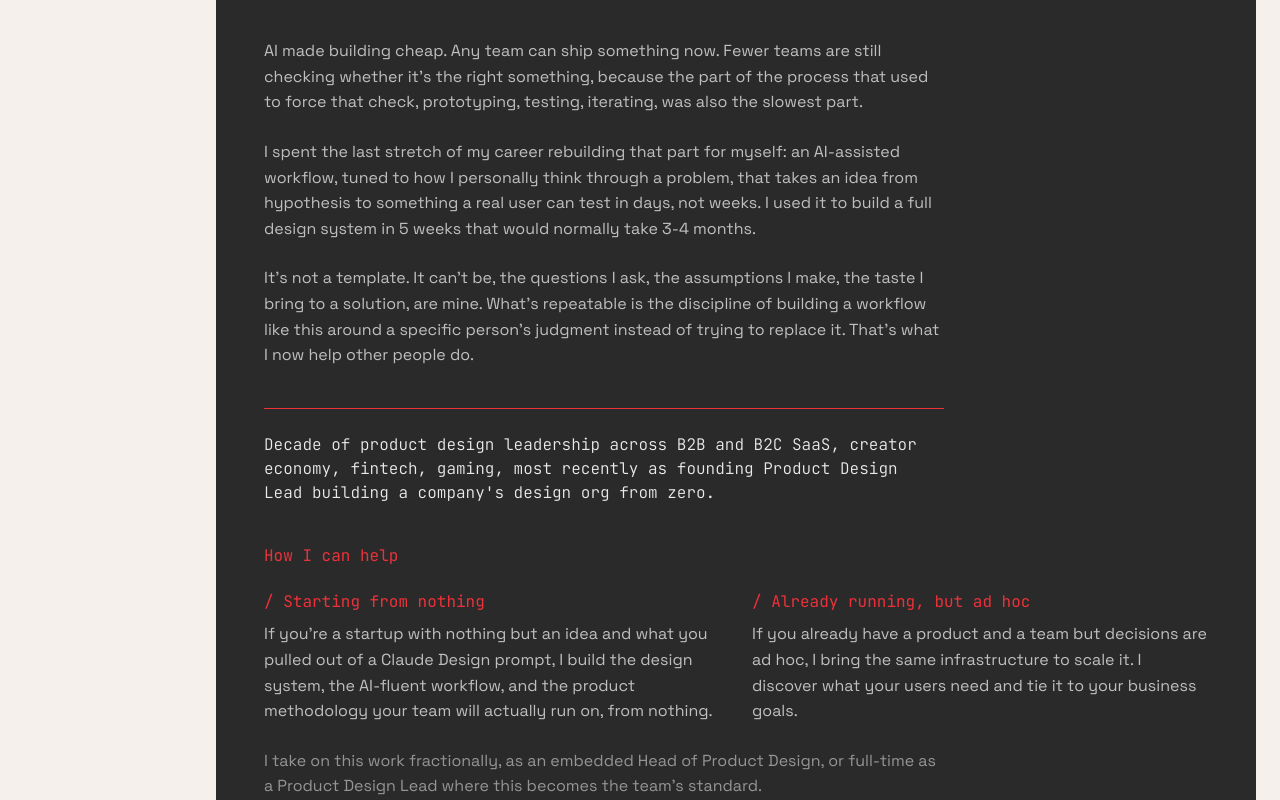
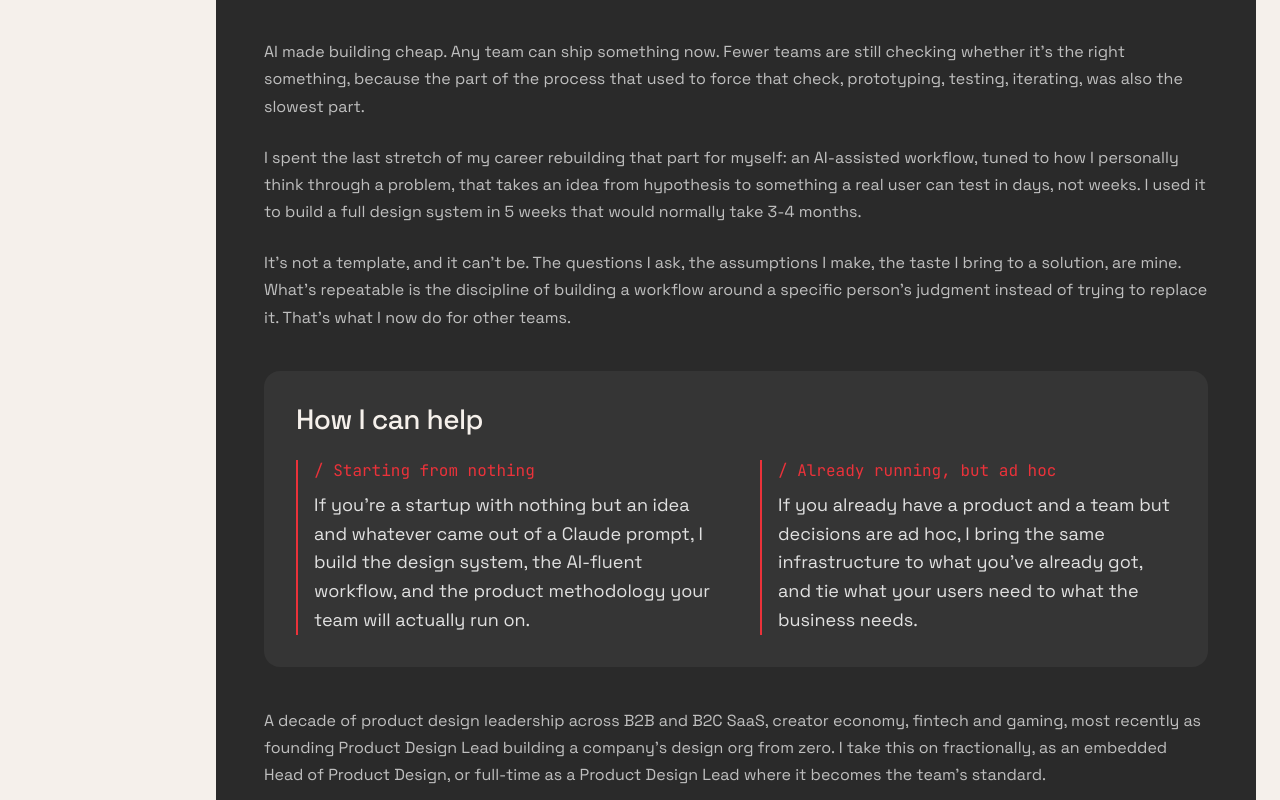
Before and after one commit to lublinski-code/elad-portfolio, a Next.js app: page / in a window 1280 px wide. Shown: the part 4260-5060 px from the top of the page. Built offline with nearby package versions, Linux system fonts and the light colour scheme.

Commit message:
Restructure About into one column with a highlighted offer

```diff
--- a/src/components/sections/about.tsx
+++ b/src/components/sections/about.tsx
@@ -1,30 +1,39 @@
-// The narrative runs at a readable measure; the credential line and the
-// "how I can help" items are metadata and offers, so they get their own
-// treatments rather than sitting inside the prose flow.
+// One reading column, top to bottom. The narrative makes the argument, the two
+// signposted offers say who it's for, and the close carries the credentials.
+// Earlier versions broke this into a rule, a mono credential row and a
+// two-column split — four visual treatments in one section, which read as
+// scattered rather than structured.
 const narrative: string[] = [
   "AI made building cheap. Any team can ship something now. Fewer teams are still checking whether it's the right something, because the part of the process that used to force that check, prototyping, testing, iterating, was also the slowest part.",
   "I spent the last stretch of my career rebuilding that part for myself: an AI-assisted workflow, tuned to how I personally think through a problem, that takes an idea from hypothesis to something a real user can test in days, not weeks. I used it to build a full design system in 5 weeks that would normally take 3-4 months.",
-  "It's not a template. It can't be, the questions I ask, the assumptions I make, the taste I bring to a solution, are mine. What's repeatable is the discipline of building a workflow like this around a specific person's judgment instead of trying to replace it. That's what I now help other people do.",
+  "It's not a template, and it can't be. The questions I ask, the assumptions I make, the taste I bring to a solution, are mine. What's repeatable is the discipline of building a workflow around a specific person's judgment instead of trying to replace it. That's what I now do for other teams.",
 ];
 
-const credential =
-  "Decade of product design leadership across B2B and B2C SaaS, creator economy, fintech, gaming, most recently as founding Product Design Lead building a company's design org from zero.";
-
-// Marked with the cherry "/" used in the hero and the Experience role lists,
-// rather than 01/02 — numbered lists are the reference site's loudest device.
+// Marked with the cherry "/" used in the hero and the Experience role lists.
 const help: { lead: string; text: string }[] = [
   {
     lead: "Starting from nothing",
-    text: "If you're a startup with nothing but an idea and what you pulled out of a Claude Design prompt, I build the design system, the AI-fluent workflow, and the product methodology your team will actually run on, from nothing.",
+    text: "If you're a startup with nothing but an idea and whatever came out of a Claude prompt, I build the design system, the AI-fluent workflow, and the product methodology your team will actually run on.",
   },
   {
     lead: "Already running, but ad hoc",
-    text: "If you already have a product and a team but decisions are ad hoc, I bring the same infrastructure to scale it. I discover what your users need and tie it to your business goals.",
+    text: "If you already have a product and a team but decisions are ad hoc, I bring the same infrastructure to what you've already got, and tie what your users need to what the business needs.",
   },
 ];
 
-const engagement =
-  "I take on this work fractionally, as an embedded Head of Product Design, or full-time as a Product Design Lead where this becomes the team's standard.";
+// Credentials land at the close, as proof of the claim just made, rather than
+// interrupting the handoff from the argument to the offer.
+const closing =
+  "A decade of product design leadership across B2B and B2C SaaS, creator economy, fintech and gaming, most recently as founding Product Design Lead building a company's design org from zero. I take this on fractionally, as an embedded Head of Product Design, or full-time as a Product Design Lead where it becomes the team's standard.";
+
+// Full card width, so the measure runs long — the extra leading keeps the eye
+// from losing its place on the return sweep.
+const BODY = {
+  fontSize: "16px",
+  lineHeight: 1.7,
+  color: "rgba(255,255,255,0.7)",
+} as const;
+
 
 export default function About() {
   return (
@@ -43,57 +52,42 @@ export default function About() {
 
       {/* Body */}
       <div className="flex flex-col gap-[40px] px-[24px] pb-[24px] md:px-[48px] md:pb-[48px]">
-        {/* Narrative — capped at a readable measure, not the full card width */}
-        <div className="flex max-w-[680px] flex-col gap-[24px]">
+        <div className="flex flex-col gap-[24px]">
           {narrative.map((para, i) => (
-            <p
-              key={i}
-              className="font-sans font-normal"
-              style={{
-                fontSize: "16px",
-                lineHeight: 1.6,
-                color: "rgba(255,255,255,0.7)",
-              }}
-            >
+            <p key={i} className="font-sans font-normal" style={BODY}>
               {para}
             </p>
           ))}
         </div>
 
-        {/* Credential line — metadata, so it reads as a data row (mono, cherry
-            rule) rather than a fourth paragraph of prose. */}
+        {/* The offer, given its own surface. It's the selling point of the
+            section, so it sits slightly lifted off the charcoal rather than
+            running on as another paragraph. */}
         <div
-          className="max-w-[680px] pt-[24px]"
-          style={{ borderTop: "1px solid var(--cherry)" }}
+          className="flex flex-col gap-[24px] rounded-[16px] p-[24px] md:p-[32px]"
+          style={{ background: "rgba(255,255,255,0.05)" }}
         >
           <p
-            className="font-mono font-light"
+            className="font-sans font-medium"
             style={{
-              fontSize: "16px",
-              lineHeight: 1.5,
-              color: "rgba(255,255,255,0.9)",
-            }}
-          >
-            {credential}
-          </p>
-        </div>
-
-        {/* How I can help — the long form of the three value-prop cards. */}
-        <div className="flex flex-col gap-[24px]">
-          <p
-            className="font-mono font-medium"
-            style={{
-              fontSize: "16px",
-              lineHeight: 1.4,
-              color: "var(--cherry)",
+              fontSize: "clamp(22px, 2.2vw, 28px)",
+              lineHeight: 1.2,
+              letterSpacing: "-0.02em",
+              color: "var(--cream)",
             }}
           >
             How I can help
           </p>
 
-          <div className="flex flex-col gap-[24px] md:flex-row md:gap-[32px]">
+          {/* Side by side only from lg — below that each column would fall to
+              roughly 25 characters a line, which is worse than stacking. */}
+          <div className="flex flex-col gap-[32px] lg:flex-row lg:gap-[48px]">
             {help.map(({ lead, text }) => (
-              <div key={lead} className="flex flex-1 flex-col gap-[8px]">
+              <div
+                key={lead}
+                className="flex flex-1 flex-col gap-[8px] pl-[16px]"
+                style={{ borderLeft: "2px solid var(--cherry)" }}
+              >
                 <span
                   className="font-mono font-normal"
                   style={{
@@ -107,9 +101,9 @@ export default function About() {
                 <p
                   className="font-sans font-normal"
                   style={{
-                    fontSize: "16px",
+                    fontSize: "18px",
                     lineHeight: 1.6,
-                    color: "rgba(255,255,255,0.7)",
+                    color: "rgba(255,255,255,0.85)",
                   }}
                 >
                   {text}
@@ -117,18 +111,11 @@ export default function About() {
               </div>
             ))}
           </div>
+        </div>
 
-          <p
-            className="max-w-[680px] font-sans font-normal"
-            style={{
-              fontSize: "16px",
-              lineHeight: 1.6,
-              color: "rgba(255,255,255,0.5)",
-            }}
-          >
-            {engagement}
-          </p>
-        </div>
+        <p className="font-sans font-normal" style={BODY}>
+          {closing}
+        </p>
       </div>
     </section>
   );
```
